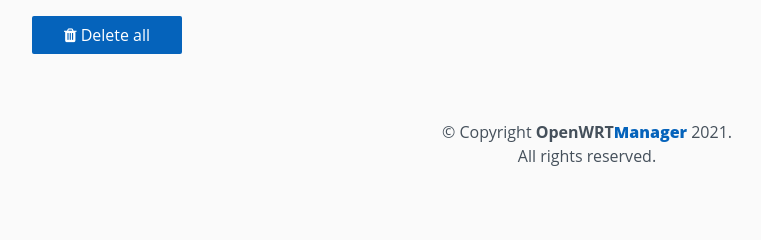
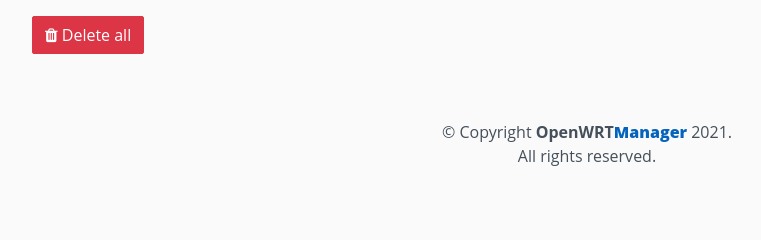
Before and after one commit to Dooole/wrtcloud, a Django app: page / in a window 1280 px wide. Shown: the part 438-678 px from the top of the page, without its empty margins (53-814 px from the left). Run offline with Django 3.2, Linux system fonts and the light colour scheme; the visitor is signed in with stand-in values (Sample User, id 1); data that the repository does not hold is empty; some libraries are stand-ins or nearby versions.

Commit message:
Set delete all button to danger type

```diff
--- a/wrtapp/templates/device/index.html
+++ b/wrtapp/templates/device/index.html
@@ -31,7 +31,7 @@
 {% if is_administrator %}
 <div class="contact-form">
     <!-- Button trigger modal -->
-    <button class="btn btn-primary" data-toggle="modal" data-target="#exampleModalCenter"><i class="fa fa-trash"></i> Delete all</button>
+    <button class="btn btn-danger" data-toggle="modal" data-target="#exampleModalCenter"><i class="fa fa-trash"></i> Delete all</button>
     <!-- Modal -->
     <div class="modal fade" id="exampleModalCenter" tabindex="-1" role="dialog" aria-labelledby="exampleModalCenterTitle" aria-hidden="true">
       <div class="modal-dialog modal-dialog-centered" role="document">
--- a/wrtapp/templates/log/index.html
+++ b/wrtapp/templates/log/index.html
@@ -33,7 +33,7 @@
 {% if is_administrator %}
 <div class="contact-form">
 <!-- Button trigger modal -->
-<button class="btn btn-primary" data-toggle="modal" data-target="#exampleModalCenter"><i class="fa fa-trash"></i> Delete all</button>
+<button class="btn btn-danger" data-toggle="modal" data-target="#exampleModalCenter"><i class="fa fa-trash"></i> Delete all</button>
 <!-- Modal -->
 <div class="modal fade" id="exampleModalCenter" tabindex="-1" role="dialog" aria-labelledby="exampleModalCenterTitle" aria-hidden="true">
   <div class="modal-dialog modal-dialog-centered" role="document">
--- a/wrtapp/templates/stats/index.html
+++ b/wrtapp/templates/stats/index.html
@@ -39,7 +39,7 @@
 {% if is_administrator %}
 <div class="contact-form">
     <!-- Button trigger modal -->
-    <button class="btn btn-primary" data-toggle="modal" data-target="#exampleModalCenter"><i class="fa fa-trash"></i> Delete all</button>
+    <button class="btn btn-danger" data-toggle="modal" data-target="#exampleModalCenter"><i class="fa fa-trash"></i> Delete all</button>
     <!-- Modal -->
     <div class="modal fade" id="exampleModalCenter" tabindex="-1" role="dialog" aria-labelledby="exampleModalCenterTitle" aria-hidden="true">
       <div class="modal-dialog modal-dialog-centered" role="document">
--- a/wrtapp/templates/tools/index.html
+++ b/wrtapp/templates/tools/index.html
@@ -1,4 +1,4 @@
-{% extends "base.html" %}
+{% extends "baseJumbotron.html" %}
 {% block title %}Tools{% endblock %}
 {% block content %}
 {% load static %}
```
